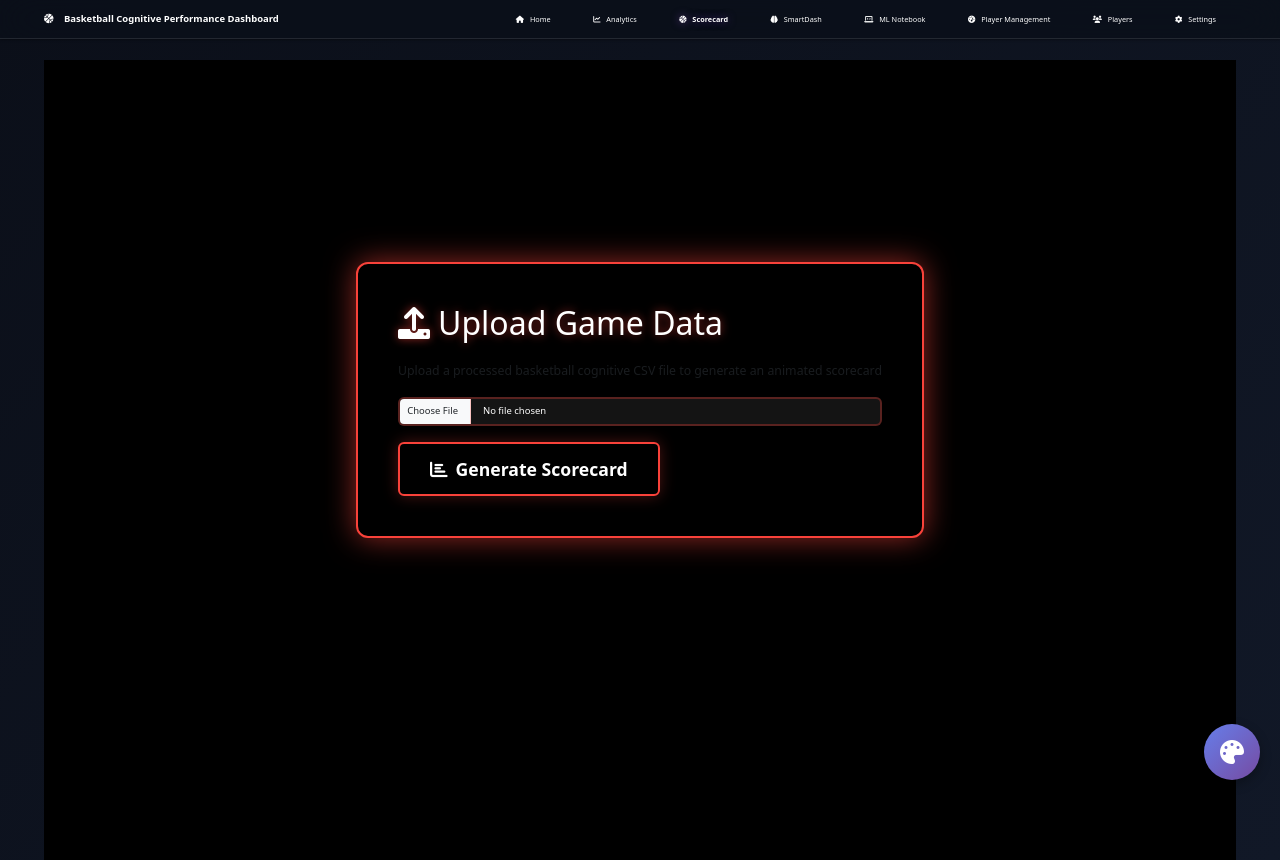
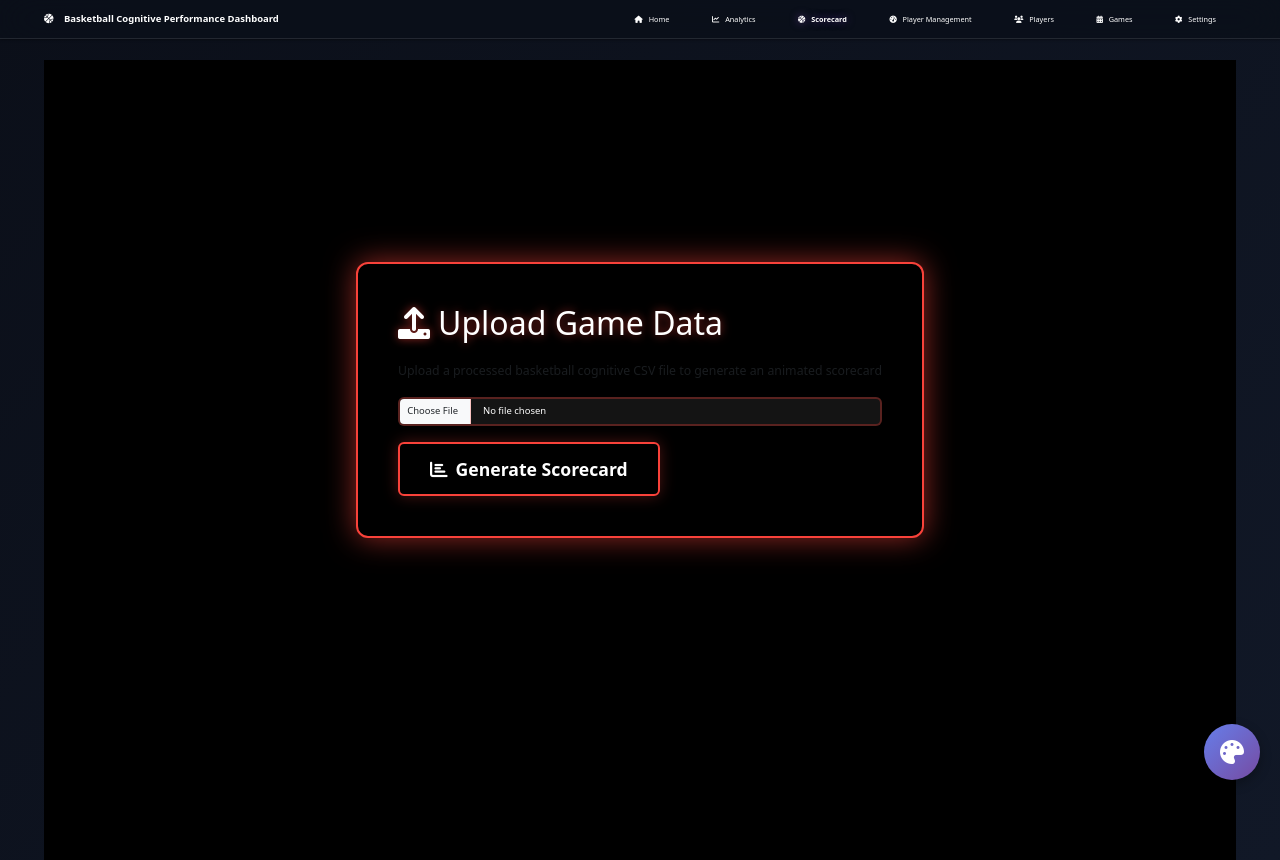
Before and after one commit to daivikvennela/integrityHoops, a Flask app: page /animated-scorecard in a window 1280 px wide. Run offline with Flask 3, Linux system fonts and the light colour scheme; some libraries are stand-ins or nearby versions.

Commit message:
Nav: hide SmartDash and ML Notebook from top navigation

```diff
--- a/testApp1/templates/base.html
+++ b/testApp1/templates/base.html
@@ -184,14 +184,7 @@
                         <i class="fas fa-basketball-ball me-1"></i>
                         Scorecard
                     </a>
-                    <a href="/smartdash" class="nav-link {% if request.endpoint == 'smartdash' %}active{% endif %}">
-                        <i class="fas fa-brain me-1"></i>
-                        SmartDash
-                    </a>
-                    <a href="/ml-notebook" class="nav-link {% if request.endpoint == 'notebook.ml_notebook' %}active{% endif %}">
-                        <i class="fas fa-laptop-code me-1"></i>
-                        ML Notebook
-                    </a>
+
                     <a href="/player-management" class="nav-link {% if request.endpoint == 'player_management' %}active{% endif %}">
                         <i class="fas fa-tachometer-alt me-1"></i>
                         Player Management
@@ -199,6 +192,10 @@
                     <a href="/players" class="nav-link {% if request.endpoint == 'players' %}active{% endif %}">
                         <i class="fas fa-users me-1"></i>
                         Players
+                    </a>
+                    <a href="/games" class="nav-link {% if request.path.startswith('/games') %}active{% endif %}">
+                        <i class="fas fa-calendar-alt me-1"></i>
+                        Games
                     </a>
                     <a href="/settings" class="nav-link {% if request.endpoint == 'settings' %}active{% endif %}">
                         <i class="fas fa-cog me-1"></i>
```
